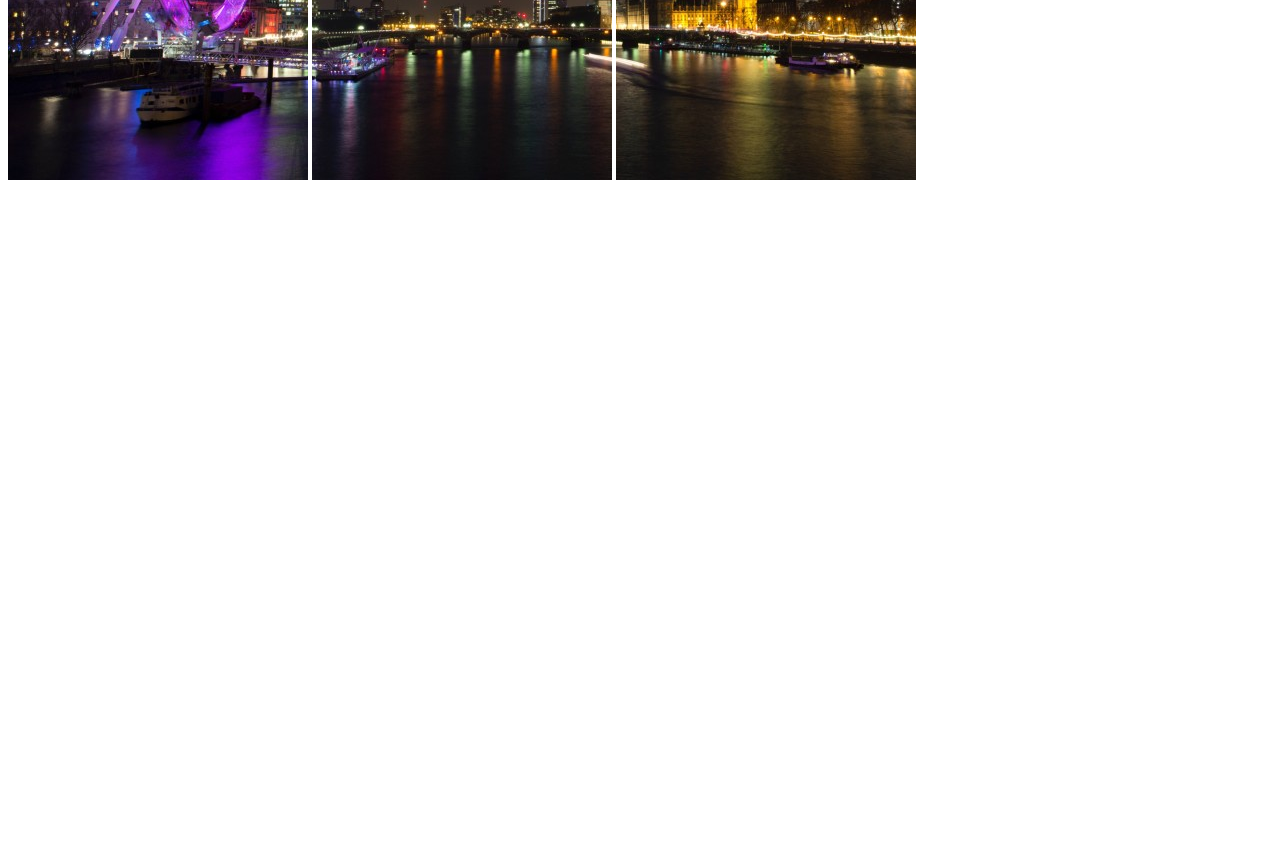
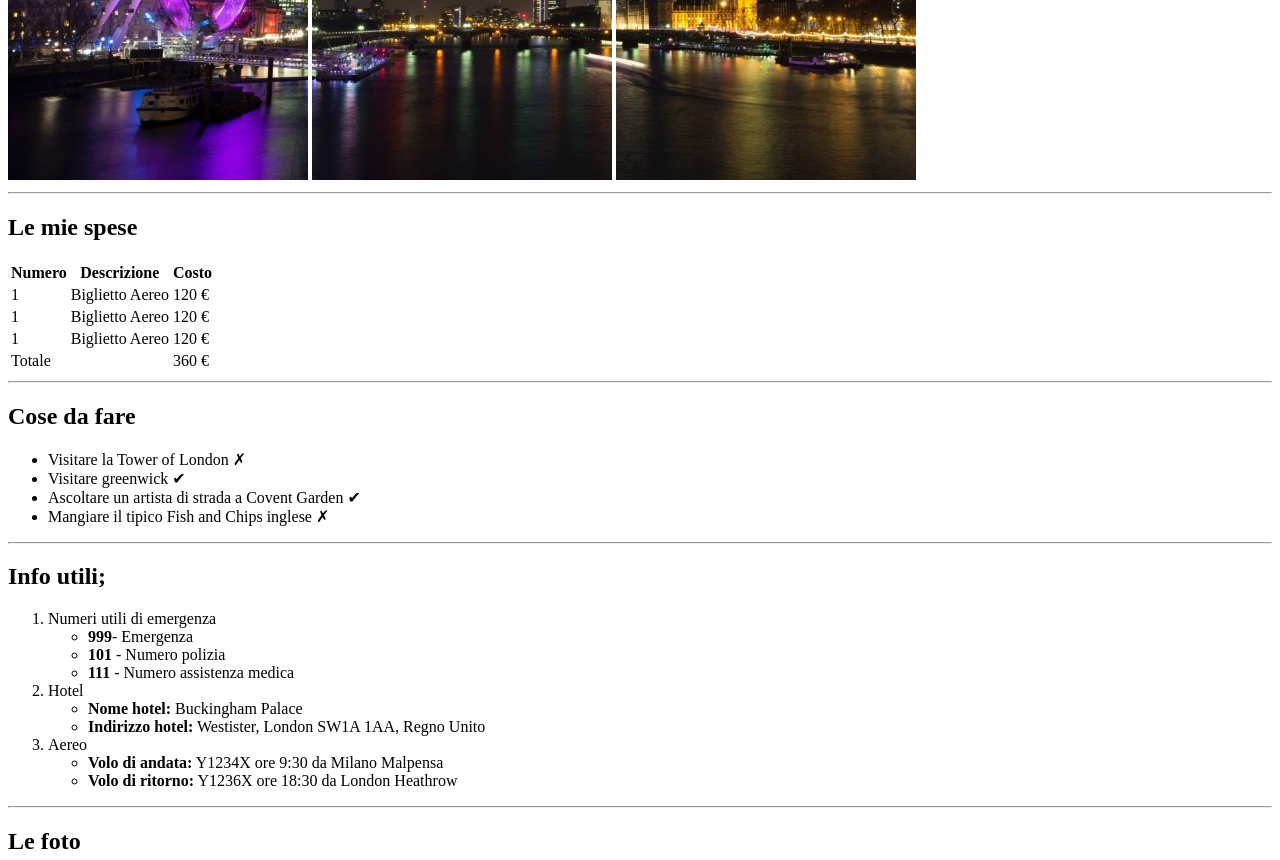
Before and after one commit to bertellimatteo/html-london-trip, a plain HTML site: page index.html in a window 1280 px wide. Shown: the part 500-1360 px from the top of the page. Before the commit the page ends 800 px from the top, so only its background shows below. Drawn offline with Linux system fonts and the light colour scheme.

Commit message:
compleate the site

```diff
--- a/index.html
+++ b/index.html
@@ -6,14 +6,132 @@
   <title>Document</title>
 </head>
 <body>
+
   <header>
+
     <h1>Il mio viaggio a Londra</h1>
 
     <img src="./img/pexels-bill-emrich-230794-0.jpg" alt="">
     <img src="./img/pexels-bill-emrich-230794-1.jpg" alt="">
     <img src="./img/pexels-bill-emrich-230794-2.jpg" alt="">
+
+    <hr>
   </header>
+
   <main>
+
+    <!-- table -->
+
+    <section>
+
+      <table>
+
+        <h2>Le mie spese</h2>
+
+        <tr>
+          <th>Numero</th>
+          <th>Descrizione</th>
+          <th>Costo</th>
+        </tr>
+
+        <tr>
+          <td>1</td>
+          <td>Biglietto Aereo</td>
+          <td>120 &#8364;</td>
+        </tr>
+
+
+        <tr>
+          <td>1</td>
+          <td>Biglietto Aereo</td>
+          <td>120 &#8364;</td>
+        </tr>
+
+
+        <tr>
+          <td>1</td>
+          <td>Biglietto Aereo</td>
+          <td>120 &#8364;</td>
+        </tr>
+
+        <tr>
+          <td>Totale</td>
+          <td></td>
+          <td>360 &#8364;</td>
+        </tr>
+      </table>
+
+
+        <hr>
+    </section>
+
+    <!-- cosa da fare  -->
+
+    <section>
+
+      <h2>Cose da fare</h2>
+      <ul>
+        <li>Visitare la Tower of London  &#10007;</li>
+        <li>Visitare greenwick  &#10004;</li>
+        <li>Ascoltare un artista di strada a Covent Garden  &#10004;</li>
+        <li>Mangiare il tipico Fish and Chips inglese  &#10007;</li>
+      </ul>
+
+      <hr>
+
+    </section>
+
+    <!-- info utili -->
+
+    <section>
+
+      <h2>Info utili;</h2>
+
+      <ol>
+        <li>
+         Numeri utili di emergenza
+
+         <ul>
+          <li> <b>999</b>- Emergenza</li>
+          <li> <b>101</b> - Numero polizia</li>
+          <li> <b>111</b> - Numero assistenza medica</li>
+         </ul>
+
+        <li\>
+        <li>
+          Hotel
+
+          <ul>
+            <li> <b>Nome hotel:</b> Buckingham Palace</li>
+            <li> <b>Indirizzo hotel:</b>  Westister, London SW1A 1AA, Regno Unito</li>
+          </ul>
+
+        <li\>
+        <li>
+          Aereo
+
+          <ul>
+            <li> <b>Volo di andata:</b> Y1234X ore 9:30 da Milano Malpensa</li>
+            <li> <b>Volo di ritorno:</b> Y1236X ore 18:30 da London Heathrow</li>
+         </ul>
+
+        <li\>
+      </ol>
+
+      <hr>
+
+    </section>
+
+    <!-- le foto -->
+
+    <section>
+
+      <h2>Le foto</h2>
+
+      <img src="./img/london-400x400-compressor_0.jpg" alt="">
+      <img src="./img/evening-tower-bridge-and-river-thames-london_u-L-P2QVZJ0.jpg" alt="">
+
+    </section>
 
   </main>
 
```
Also changed, not shown: img/evening-tower-bridge-and-river-thames-london_u-L-P2QVZJ0.jpg (added), img/london-400x400-compressor_0.jpg (added).
